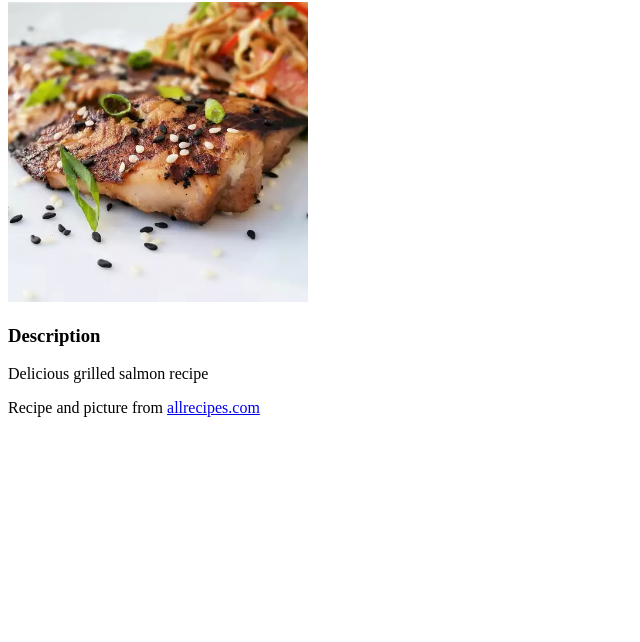
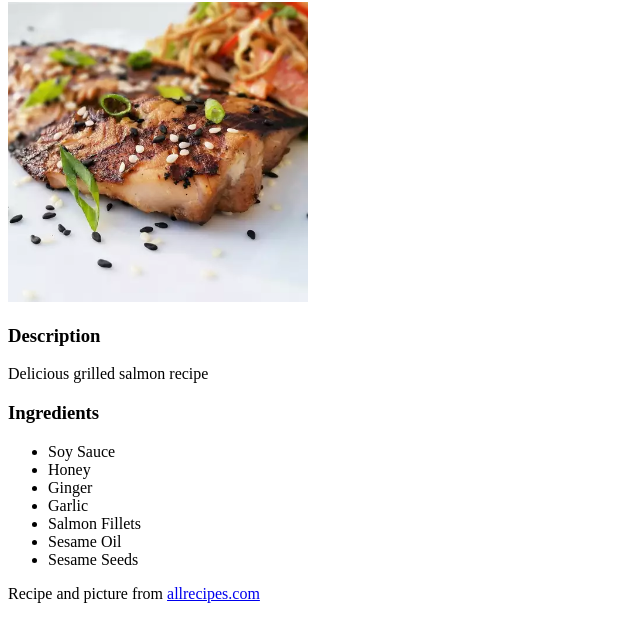
Before and after one commit to Fitzinator/odin-recipes, a plain HTML site: page recipes/sesamegrilledsalmon.html in a window 1280 px wide. Shown: the part 78-720 px from the top of the page, without its empty margins (0-640 px from the left). Drawn offline with Linux system fonts and the light colour scheme.

Commit message:
Add salmon ingredients

```diff
--- a/recipes/sesamegrilledsalmon.html
+++ b/recipes/sesamegrilledsalmon.html
@@ -8,6 +8,16 @@
             <img src="../images/sesamegrilledsalmon.webp" alt="A cut of cooked salmon with sesame seeds and green onion garnish" width="300" height="300">
             <h3>Description</h1>
             <p>Delicious grilled salmon recipe</p>
+            <h3>Ingredients</h3>
+            <ul>
+                <li>Soy Sauce</li>
+                <li>Honey</li>
+                <li>Ginger</li>
+                <li>Garlic</li>
+                <li>Salmon Fillets</li>
+                <li>Sesame Oil</li>
+                <li>Sesame Seeds</li>
+            </ul>
             <p>Recipe and picture from <a href="https://www.allrecipes.com/recipe/237900/sesame-grilled-salmon/">allrecipes.com</a></p>
         </body>
     </html>
```
